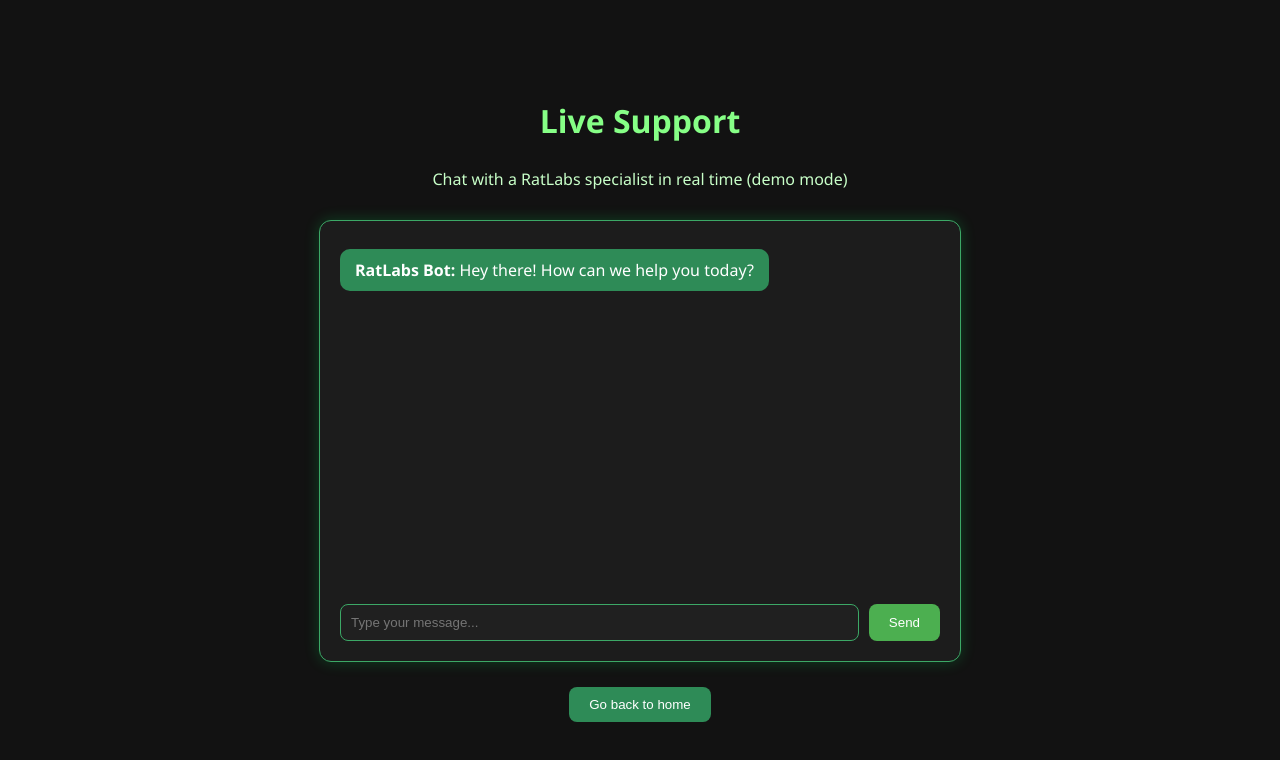
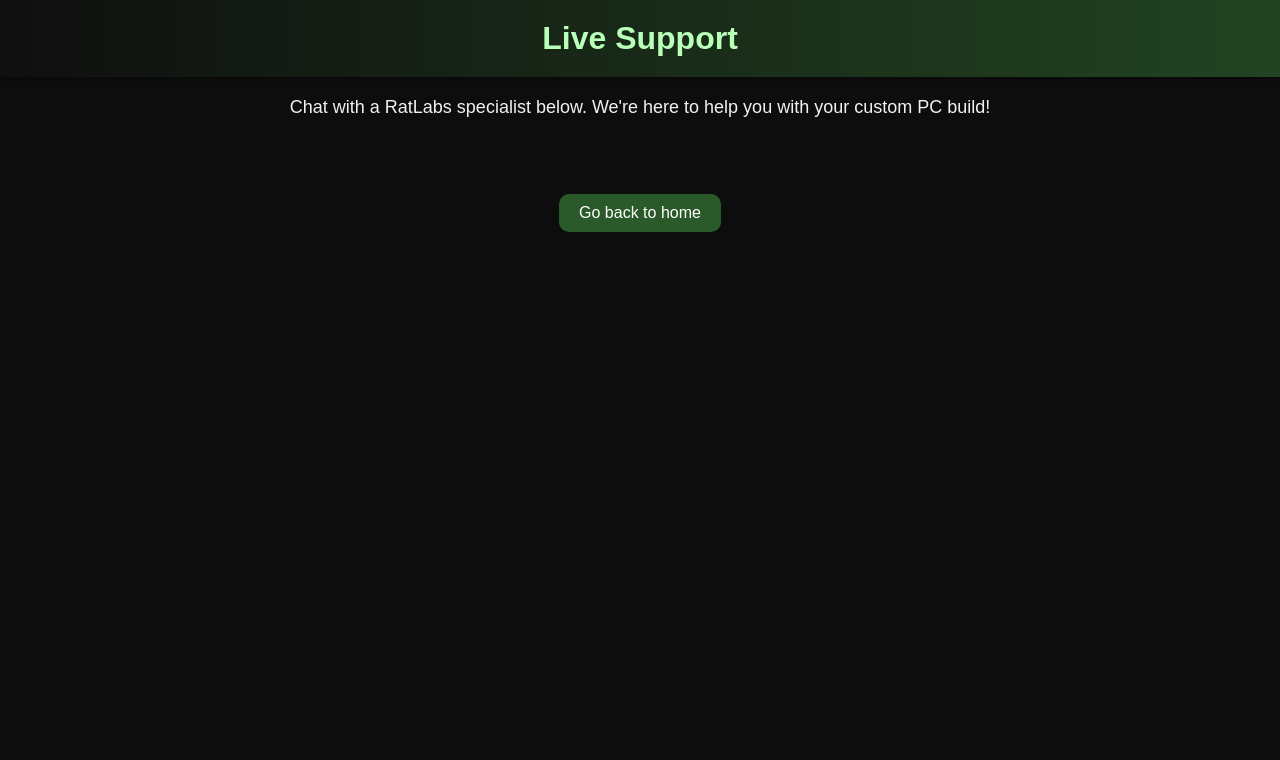
Before and after one commit to allvendors/ratlabspc-s, a plain HTML site: page livesupport.html in a window 1280 px wide. Drawn offline with Linux system fonts and the light colour scheme.

Commit message:
Update livesupport.html

```diff
--- a/livesupport.html
+++ b/livesupport.html
@@ -1,138 +1,81 @@
 <!DOCTYPE html>
-<html lang="en">
+<html lang="en-AU">
 <head>
-  <meta charset="UTF-8" />
-  <title>Live Support | RatLabs</title>
+  <meta charset="UTF-8">
+  <meta name="viewport" content="width=device-width, initial-scale=1.0">
+  <title>Live Support Chat - RatLabs PC's</title>
   <style>
     body {
-      background-color: #121212;
-      color: #f4f4f4;
-      font-family: "Segoe UI", Tahoma, Geneva, Verdana, sans-serif;
-      display: flex;
-      flex-direction: column;
-      align-items: center;
-      justify-content: center;
-      height: 100vh;
+      font-family: Arial, sans-serif;
+      background-color: #0d0d0d;
+      color: #f1f1f1;
       text-align: center;
       margin: 0;
+      padding: 0;
+    }
+
+    header {
+      background: linear-gradient(90deg, #0f0f0f, #224422);
+      padding: 20px;
+      box-shadow: 0 2px 8px rgba(0, 0, 0, 0.4);
     }
 
     h1 {
-      color: #86ff86;
-      margin-bottom: 10px;
+      margin: 0;
+      color: #b8ffb8;
     }
 
     p {
-      color: #c8ffc8;
-      margin-bottom: 30px;
-    }
-
-    .chat-box {
-      width: 90%;
-      max-width: 600px;
-      background-color: #1c1c1c;
-      border: 1px solid #3ca866;
-      border-radius: 12px;
-      box-shadow: 0 0 15px rgba(0, 255, 100, 0.2);
-      display: flex;
-      flex-direction: column;
-      padding: 20px;
-      height: 400px;
-    }
-
-    .messages {
-      flex-grow: 1;
-      overflow-y: auto;
-      text-align: left;
-      margin-bottom: 15px;
-    }
-
-    .messages p {
-      background: #2e8b57;
-      color: #fff;
-      padding: 10px 15px;
-      border-radius: 10px;
-      margin: 8px 0;
-      width: fit-content;
-      max-width: 70%;
-    }
-
-    .input-box {
-      display: flex;
-      gap: 10px;
-    }
-
-    .input-box input {
-      flex-grow: 1;
-      padding: 10px;
-      border-radius: 8px;
-      border: 1px solid #3ca866;
-      background-color: #202020;
-      color: #fff;
-    }
-
-    .input-box button {
-      padding: 10px 20px;
-      border: none;
-      border-radius: 8px;
-      background-color: #4caf50;
-      color: white;
-      cursor: pointer;
-      transition: 0.25s;
-    }
-
-    .input-box button:hover {
-      background-color: #6ee56e;
+      margin-top: 20px;
+      font-size: 18px;
     }
 
     a button {
-      margin-top: 25px;
-      background-color: #2e8b57;
+      margin-top: 40px;
+      background-color: #2a5a2a;
+      color: white;
       border: none;
       padding: 10px 20px;
-      border-radius: 8px;
-      color: #fff;
+      border-radius: 10px;
       cursor: pointer;
-      transition: 0.25s;
+      font-size: 16px;
+      transition: 0.3s;
     }
 
     a button:hover {
-      background-color: #3ca866;
+      background-color: #3f8f3f;
     }
   </style>
 </head>
 <body>
-  <h1>Live Support</h1>
-  <p>Chat with a RatLabs specialist in real time (demo mode)</p>
+  <header>
+    <h1>Live Support</h1>
+  </header>
 
-  <div class="chat-box">
-    <div class="messages" id="messages">
-      <p><strong>RatLabs Bot:</strong> Hey there! How can we help you today?</p>
-    </div>
+  <p>Chat with a RatLabs specialist below. We're here to help you with your custom PC build!</p>
 
-    <div class="input-box">
-      <input type="text" id="userInput" placeholder="Type your message..." />
-      <button onclick="sendMessage()">Send</button>
-    </div>
-  </div>
+  <!-- ✅ Paste your Tawk.to widget below -->
+  <!-- Example (replace this whole block with your widget): -->
+  <script type="text/javascript">
+  <!--Start of Tawk.to Script-->
+<script type="text/javascript">
+var Tawk_API=Tawk_API||{}, Tawk_LoadStart=new Date();
+(function(){
+var s1=document.createElement("script"),s0=document.getElementsByTagName("script")[0];
+s1.async=true;
+s1.src='https://embed.tawk.to/68f471007d479d194d3b7708/1j7tdiqsc';
+s1.charset='UTF-8';
+s1.setAttribute('crossorigin','*');
+s0.parentNode.insertBefore(s1,s0);
+})();
+</script>
+<!--End of Tawk.to Script-->
+  </script>
+  <!-- ✅ End Tawk.to embed -->
 
-  <a href="index.html"><button>Go back to home</button></a>
-
-  <script>
-    function sendMessage() {
-      const input = document.getElementById('userInput');
-      const messages = document.getElementById('messages');
-      const text = input.value.trim();
-      if (text !== '') {
-        const msg = document.createElement('p');
-        msg.textContent = text;
-        msg.style.background = '#3ca866';
-        msg.style.marginLeft = 'auto';
-        messages.appendChild(msg);
-        input.value = '';
-        messages.scrollTop = messages.scrollHeight;
-      }
-    }
-  </script>
+  <br>
+  <a href="index.html">
+    <button>Go back to home</button>
+  </a>
 </body>
 </html>
```
